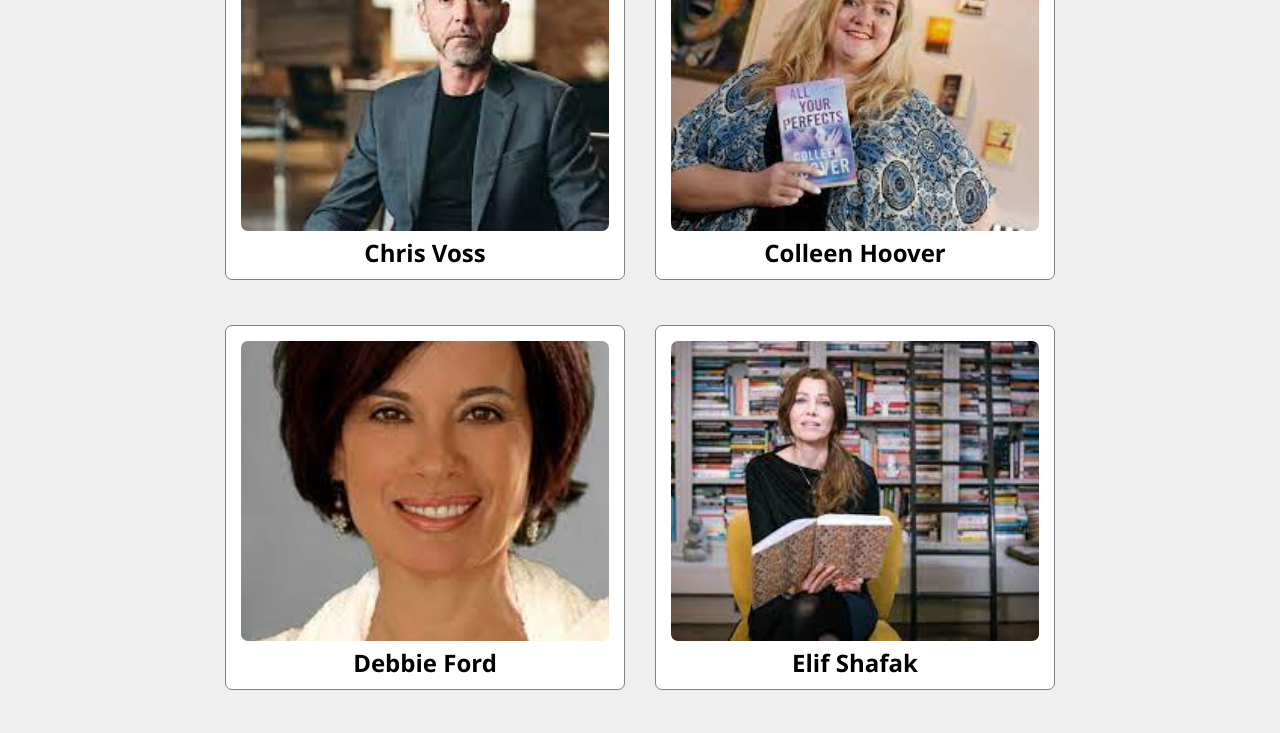
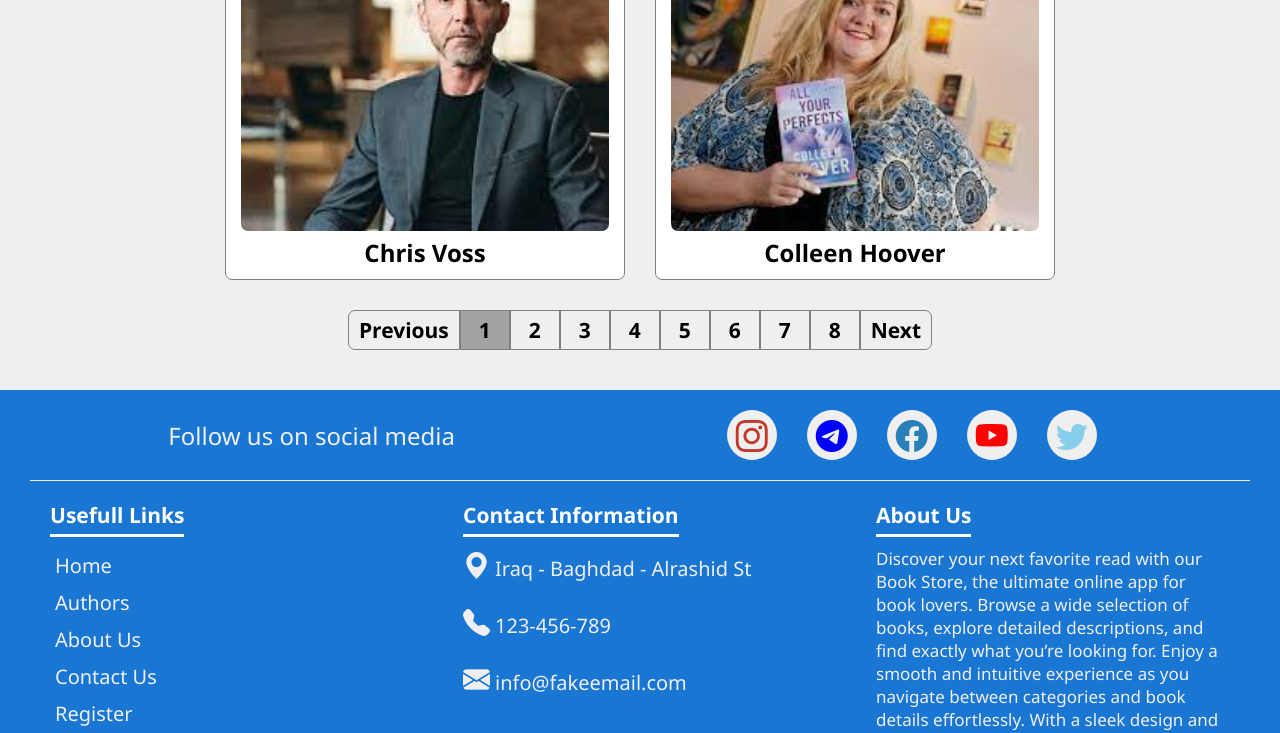
Before and after one commit to David-111409/Book-Store-Project, a React (Vite) app: page /authors in a window 1280 px wide. Shown: the part 888-1621 px from the top of the page. Built offline with nearby package versions, Linux system fonts and the light colour scheme.

Commit message:
authors changes

```diff
--- /dev/null
+++ b/src/components/pagination/Pagination.jsx
@@ -0,0 +1,48 @@
+import { useEffect } from "react";
+import "./Pagination.css";
+const Pagination = ({ currentPage, totalPages, onPageChange, handleSearch }) => {
+  let pages = [];
+  for (let i = 0; i < totalPages; i++) pages.push(i + 1);
+  useEffect(() => {
+    window.scrollTo(0, 0);
+  }, [currentPage]);
+  return (
+    <div className="pagination">
+      <button
+        disabled={currentPage === 1}
+        className="page prev"
+        onClick={() => {
+          onPageChange(currentPage - 1);
+          handleSearch("");
+        }}
+      >
+        Previous
+      </button>
+
+      {pages.map((page) => (
+        <button
+          className={`page ${page === currentPage ? "current" : ""}`}
+          key={page}
+          onClick={() => {
+            onPageChange(page);
+            handleSearch();
+          }}
+        >
+          {page}
+        </button>
+      ))}
+      <button
+        disabled={currentPage === totalPages}
+        className="page next"
+        onClick={() => {
+          onPageChange(currentPage + 1);
+          handleSearch();
+        }}
+      >
+        Next
+      </button>
+    </div>
+  );
+};
+
+export default Pagination;
--- /dev/null
+++ b/src/components/pagination/pagination.css
@@ -0,0 +1,43 @@
+.pagination {
+  display: flex;
+  justify-content: center;
+  align-items: center;
+  flex-wrap: wrap;
+  padding: 10px 30px;
+}
+
+.pagination button {
+  width: 50px;
+  height: 40px;
+  display: flex;
+  align-items: center;
+  justify-content: center;
+  font-size: 21px;
+  font-weight: 600;
+  cursor: pointer;
+  border: 1px solid gray;
+  color: var(--primary-text-color);
+}
+
+.prev.page,
+.next.page {
+  width: fit-content;
+  padding: 0 10px;
+}
+
+.page.prev {
+  border-radius: 7px 0 0 7px;
+}
+
+.page.next {
+  border-radius: 0 7px 7px 0;
+}
+
+.page.current {
+  background-color: rgb(165, 162, 162);
+}
+
+.next:disabled,
+.prev:disabled {
+  cursor: not-allowed;
+}
--- a/src/data/authors.js
+++ b/src/data/authors.js
@@ -37,6 +37,8 @@ const authors = [
   { id: 14, name: "Warren Buffett", image: "/authors/buffett.jpg" },
   { id: 10, name: "Wayne Dyer", image: "/authors/wayne.jpg" },
   { id: 17, name: "Xavier Crement", image: "/authors/crement.jpg" },
+
+
 ];
 
 export default authors;
--- a/src/pages/authors/Authors.jsx
+++ b/src/pages/authors/Authors.jsx
@@ -1,14 +1,28 @@
 import { useState } from "react";
 import authors from "../../data/authors";
 import "./authors.css";
+import Pagination from "../../components/pagination/Pagination";
 
 const Authors = () => {
   const [inputValue, setInputValue] = useState("");
   const [search, setSearch] = useState("");
+  const [currentPage, setCurrentPage] = useState(1);
 
-  const filteredAuthors = authors.filter((author) =>
-    author.name.toLowerCase().includes(search.toLowerCase()),
-  );
+  const onPageChange = (i) => setCurrentPage(i);
+  const handleSearch = () => {
+    setInputValue("");
+    setSearch("");
+  };
+  const totalPages = Math.ceil(authors.length / 4);
+
+  let someAuthors;
+  if (search) {
+    someAuthors = authors.filter((author) =>
+      author.name.toLowerCase().includes(search.toLowerCase()),
+    );
+  } else {
+    someAuthors = authors.slice((currentPage - 1) * 4, currentPage * 4);
+  }
 
   const handleSubmit = (e) => {
     e.preventDefault();
@@ -30,10 +44,10 @@ const Authors = () => {
       </form>
 
       <div className="authors-wrapper">
-        {filteredAuthors.length === 0 ? (
+        {someAuthors.length === 0 ? (
           <p className="not-found">Author Not Found</p>
         ) : (
-          filteredAuthors.map((author) => (
+          someAuthors.map((author) => (
             <div key={author.id} className="author">
               <img src={author.image} alt={author.name} className="author-img" />
               <h2 className="author-name">{author.name}</h2>
@@ -41,6 +55,12 @@ const Authors = () => {
           ))
         )}
       </div>
+      <Pagination
+        handleSearch={handleSearch}
+        currentPage={currentPage}
+        totalPages={totalPages}
+        onPageChange={onPageChange}
+      />
     </section>
   );
 };
```
